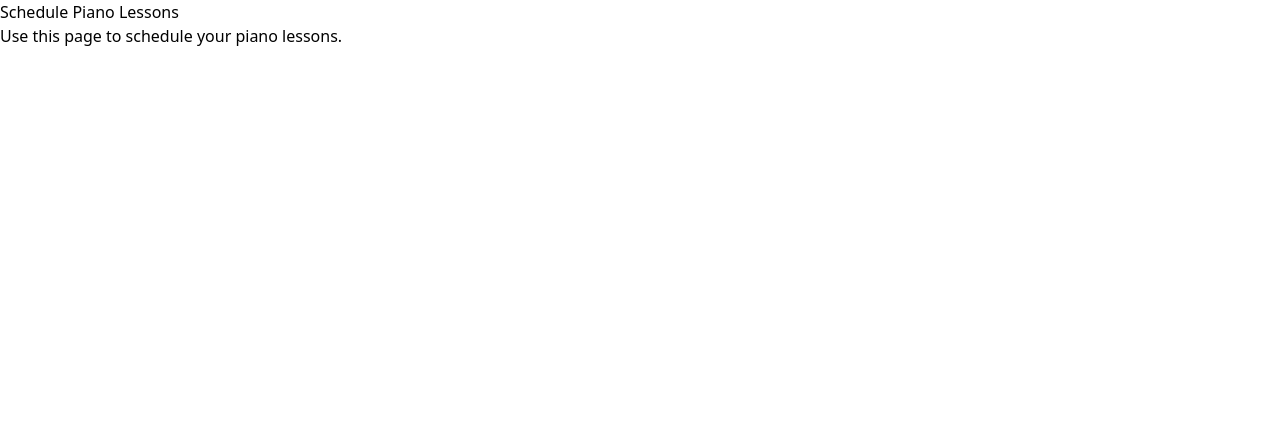
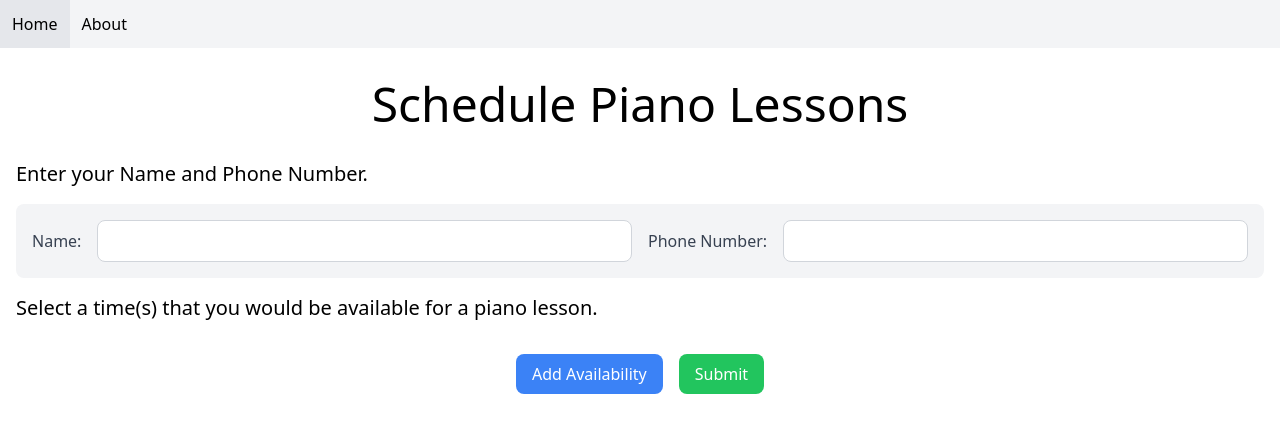
Before and after one commit to johnstewart00/KathrynMusic, a Next.js app: page /scheduleApp in a window 1280 px wide. Shown: the top 432 px of the page. Built offline with nearby package versions, Linux system fonts and the light colour scheme.

Commit message:
add scheduling page and update header

```diff
--- a/next.config.js
+++ b/next.config.js
@@ -2,4 +2,7 @@ const path = require("path");
 
 module.exports = {
   output: "export",
+  images: {
+    unoptimized: true,
+  },
 };
--- a/src/app/about/page.tsx
+++ b/src/app/about/page.tsx
@@ -1,14 +1,15 @@
 import KathrynImage from "../../../public/Kathryn.jpg";
 import Image from "next/image";
 import Header from "../components/Header";
+import Footer from "../components/Footer";
 
 export default function About() {
   return (
     <div>
       <Header />
-      <div className="flex">
-        <div className="bg-gray-100 p-10 m-10 w-1/2">
-          <div>Kathryn Gilbert</div>
+      <div className="text-5xl text-center mt-8">Kathryn Gilbert</div>
+      <div className="md:flex">
+        <div className="bg-gray-100 p-10 m-10 md:w-1/2 md:h-min">
           <div>
             Kathryn is an expert pianist with over 15 years of teaching
             experience. Although she may lack an incredible amount of
@@ -22,6 +23,7 @@ export default function About() {
           <Image src={KathrynImage} alt="Grand Piano" width={450} />
         </div>
       </div>
+      <Footer />
     </div>
   );
 }
--- a/src/app/components/Footer.tsx
+++ b/src/app/components/Footer.tsx
@@ -1,6 +1,8 @@
-const Footer = () => {
+const Footer = ({ sticky }: { sticky?: boolean }) => {
   return (
-    <footer className="bg-gray-100 sticky bottom-0 mt-3 md:p-8">
+    <footer
+      className={`bg-gray-100 ${sticky ? "sticky" : ""} bottom-0 mt-3 md:p-8`}
+    >
       <div className="p-2 text-center">
         Contact Kathryn Gilbert at 208-881-2528
       </div>
--- a/src/app/components/Header.tsx
+++ b/src/app/components/Header.tsx
@@ -16,7 +16,7 @@ export default function Header(props: any) {
       <HeaderButton onClick={() => onClick("about")}>
         <div className="text-black">About</div>
       </HeaderButton>
-      <HeaderButton onClick={() => onClick("media")}>
+      {/* <HeaderButton onClick={() => onClick("media")}>
         <div className="text-black">Media</div>
       </HeaderButton>
       <HeaderButton onClick={() => onClick("contact")}>
@@ -27,7 +27,7 @@ export default function Header(props: any) {
       </HeaderButton>
       <HeaderButton onClick={() => onClick("trivia")}>
         <div className="text-black">Trivia Game</div>
-      </HeaderButton>
+      </HeaderButton> */}
     </div>
   );
 }
--- a/src/app/page.tsx
+++ b/src/app/page.tsx
@@ -24,7 +24,7 @@ export default function Home() {
             <div className="md:flex-1 pr-10">
               <div className="md:text-9xl text-5xl">Kathryn Gilbert</div>
               <div className="text-lg my-9">
-                Life is better with an appreciation for the arts
+                Located in Phoenix, AZ. Masters in Piano Education
               </div>
             </div>
 
@@ -37,18 +37,22 @@ export default function Home() {
             </div>
           </div>
         </div>
+        <div className="mx-4 mb-4">
+          Kathryn Gilbert is an accomplished piano teacher in Phoenix, AZ. With
+          an impressive resume, including a masters Arizona State University,
+          she has helped many students reach their musical goals.
+        </div>
 
         <div className="flex items-center justify-center">
           <div
-            className="bg-gray-100 p-10 w-max rounded-lg shadow-md hover:bg-gray-200"
+            className="bg-gray-100 p-10 w-max rounded-lg shadow-md hover:bg-gray-300"
             onClick={() => handleScheduleApp()}
           >
             Schedule Piano Lessons Here
           </div>
         </div>
       </div>
-
-      <Footer />
+      <Footer sticky />
     </div>
   );
 }
--- a/src/app/scheduleApp/page.tsx
+++ b/src/app/scheduleApp/page.tsx
@@ -1,9 +1,146 @@
-// pages/scheduleApp.js
+"use client";
+
+import { useState } from "react";
+import Header from "../components/Header";
+
+interface Availability {
+  day: string;
+  startTime: string;
+  endTime: string;
+}
+
 export default function ScheduleApp() {
+  const [schedule, setSchedule] = useState<Availability[]>([]);
+  const days: string[] = [
+    "Monday",
+    "Tuesday",
+    "Wednesday",
+    "Thursday",
+    "Friday",
+  ];
+
+  const addAvailability = () => {
+    setSchedule([...schedule, { day: "", startTime: "", endTime: "" }]);
+  };
+
+  const updateAvailability = (
+    index: number,
+    field: keyof Availability,
+    value: string
+  ) => {
+    const updatedSchedule = [...schedule];
+    updatedSchedule[index][field] = value;
+    setSchedule(updatedSchedule);
+  };
+
+  const removeAvailability = (index: number) => {
+    setSchedule(schedule.filter((_, i) => i !== index));
+  };
+
+  const handleSubmit = () => {
+    console.log("User Schedule:", schedule);
+    // send email to Kathryn with new user information
+  };
+
   return (
     <div>
-      <h1>Schedule Piano Lessons</h1>
-      <p>Use this page to schedule your piano lessons.</p>
+      <Header />
+      <h1 className="text-center text-5xl p-8">Schedule Piano Lessons</h1>
+      <p className="mx-4 text-xl">Enter your Name and Phone Number.</p>
+      <form className="bg-gray-100 p-4 mx-4 my-4 rounded-lg">
+        <div className="grid grid-cols-1 md:grid-cols-2 gap-4 items-center">
+          {/* Name Field */}
+          <div className="flex flex-col md:flex-row md:items-center">
+            <label
+              htmlFor="name"
+              className="text-gray-700 md:mr-4 mb-1 md:mb-0"
+            >
+              Name:
+            </label>
+            <input
+              id="name"
+              className="flex-grow p-2 rounded-lg border border-gray-300 bg-white text-gray-700 focus:outline-none focus:ring-2 focus:ring-blue-500"
+              type="text"
+            />
+          </div>
+
+          {/* Phone Number Field */}
+          <div className="flex flex-col md:flex-row md:items-center">
+            <label
+              htmlFor="phone"
+              className="text-gray-700 md:mr-4 mb-1 md:mb-0"
+            >
+              Phone Number:
+            </label>
+            <input
+              id="phone"
+              className="flex-grow p-2 rounded-lg border border-gray-300 bg-white text-gray-700 focus:outline-none focus:ring-2 focus:ring-blue-500"
+              type="text"
+            />
+          </div>
+        </div>
+      </form>
+
+      <p className="mx-4 text-xl">
+        Select a time(s) that you would be available for a piano lesson.
+      </p>
+      <div className="p-4 space-y-4">
+        {schedule.map((availability, index) => (
+          <div
+            key={index}
+            className="flex flex-col md:flex-row md:items-center md:space-x-4 space-y-4 md:space-y-0 bg-gray-100 p-4 rounded-lg"
+          >
+            <select
+              className="p-2 rounded-lg border border-gray-300 bg-white text-gray-700 focus:outline-none focus:ring-2 focus:ring-blue-500"
+              value={availability.day}
+              onChange={(e) => updateAvailability(index, "day", e.target.value)}
+            >
+              <option value="">Select Day</option>
+              {days.map((day) => (
+                <option key={day} value={day}>
+                  {day}
+                </option>
+              ))}
+            </select>
+            <input
+              type="time"
+              className="p-2 rounded-lg border border-gray-300 bg-white text-gray-700 focus:outline-none focus:ring-2 focus:ring-blue-500"
+              value={availability.startTime}
+              onChange={(e) =>
+                updateAvailability(index, "startTime", e.target.value)
+              }
+            />
+            <input
+              type="time"
+              className="p-2 rounded-lg border border-gray-300 bg-white text-gray-700 focus:outline-none focus:ring-2 focus:ring-blue-500"
+              value={availability.endTime}
+              onChange={(e) =>
+                updateAvailability(index, "endTime", e.target.value)
+              }
+            />
+            <button
+              className="bg-red-500 text-white px-4 py-2 rounded-lg hover:bg-red-600"
+              onClick={() => removeAvailability(index)}
+            >
+              Remove
+            </button>
+          </div>
+        ))}
+      </div>
+      <div className="flex justify-center space-x-4">
+        <button
+          className="bg-blue-500 text-white px-4 py-2 rounded-lg hover:bg-blue-600"
+          onClick={addAvailability}
+        >
+          Add Availability
+        </button>
+        <button
+          className="bg-green-500 text-white px-4 py-2 rounded-lg hover:bg-green-600"
+          onClick={handleSubmit}
+        >
+          Submit
+        </button>
+      </div>
     </div>
   );
 }
```
Also changed, not shown: 1 other file (tests, documents, lock files or other folders).
